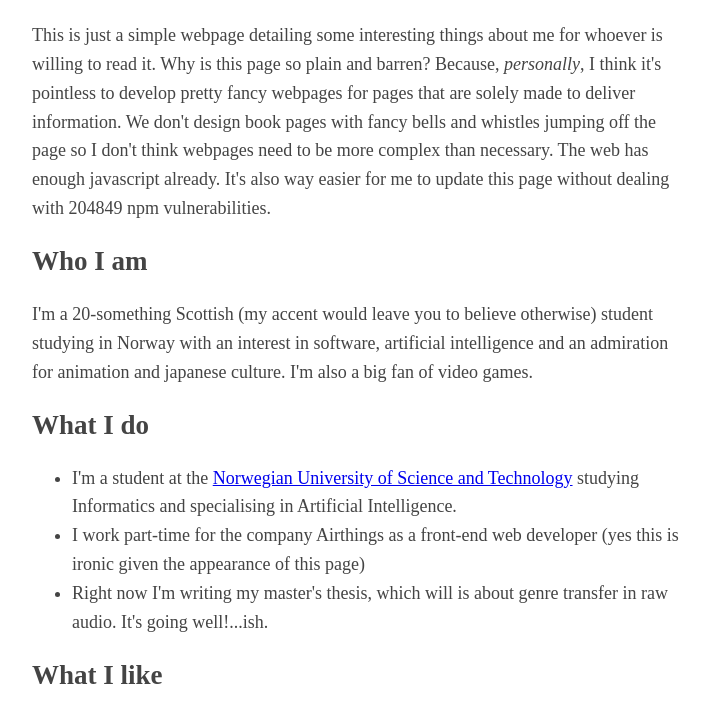
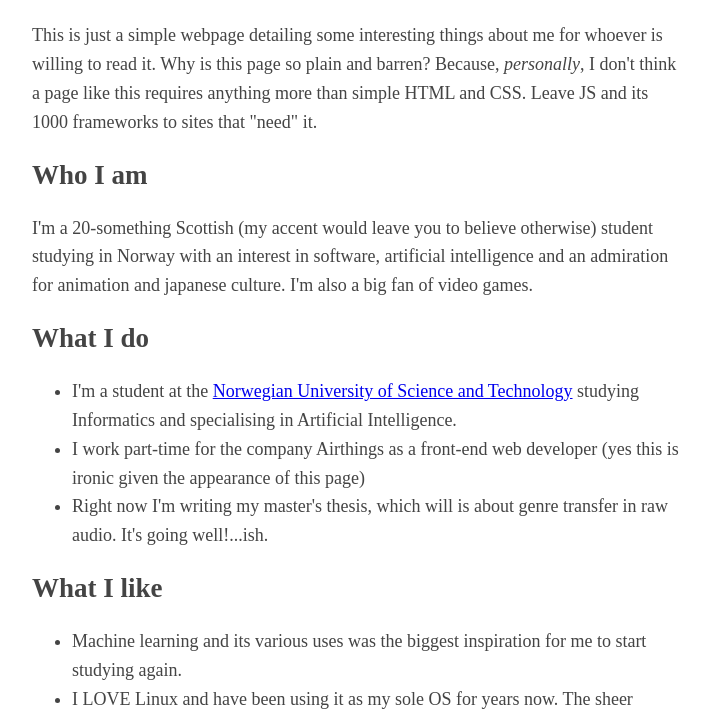
Before and after one commit to mcallistertyler/mcallistertyler.github.io, a plain HTML site: page index.html in a window 1280 px wide. Shown: the part 86-797 px from the top of the page, without its empty margins (283-992 px from the left). Drawn offline with Linux system fonts and the light colour scheme.

Commit message:
Less preachy .

```diff
--- a/index.html
+++ b/index.html
@@ -12,9 +12,8 @@
 		</header>
 		<p>
 			This is just a simple webpage detailing some interesting things about me for whoever is willing to read it.
-			Why is this page so plain and barren? Because, <i>personally</i>, I think it's pointless to develop pretty fancy webpages for pages that are solely made to deliver information.
-			We don't design book pages with fancy bells and whistles jumping off the page so I don't think webpages need to be more complex than necessary. The web has enough javascript already.
-			It's also way easier for me to update this page without dealing with 204849 npm vulnerabilities.
+			Why is this page so plain and barren? Because, <i>personally</i>, I don't think a page like this requires anything more than simple HTML and CSS.
+			Leave JS and its 1000 frameworks to sites that "need" it.
 		</p>
 		<h2>
 			Who I am
```
